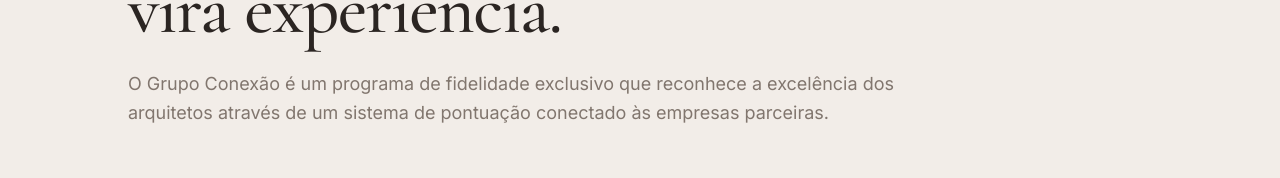
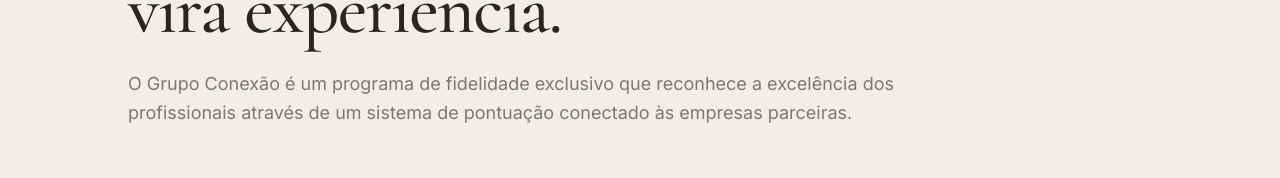
Before and after one commit to maickrabelo/architect-loyalty-hub, a React (Vite) app: page /sobre in a window 1280 px wide. Shown: the part 259-437 px from the top of the page. Built offline with nearby package versions, Linux system fonts and the light colour scheme; the HTML template or start-up script is replaced by a standard one.

Commit message:
Changes
Co-authored-by: maickrabelo <208476331+maickrabelo@users.noreply.github.com>

```diff
--- a/src/pages/About.tsx
+++ b/src/pages/About.tsx
@@ -33,8 +33,9 @@ const About = () => {
               Reconhecimento que<br />vira experiência.
             </h1>
             <p className="text-lg text-muted-foreground leading-relaxed">
-              O Grupo Conexão é um programa de fidelidade exclusivo que reconhece a excelência dos arquitetos
+              O Grupo Conexão é um programa de fidelidade exclusivo que reconhece a excelência dos profissionais
               através de um sistema de pontuação conectado às empresas parceiras.
+
             </p>
           </div>
 
```
